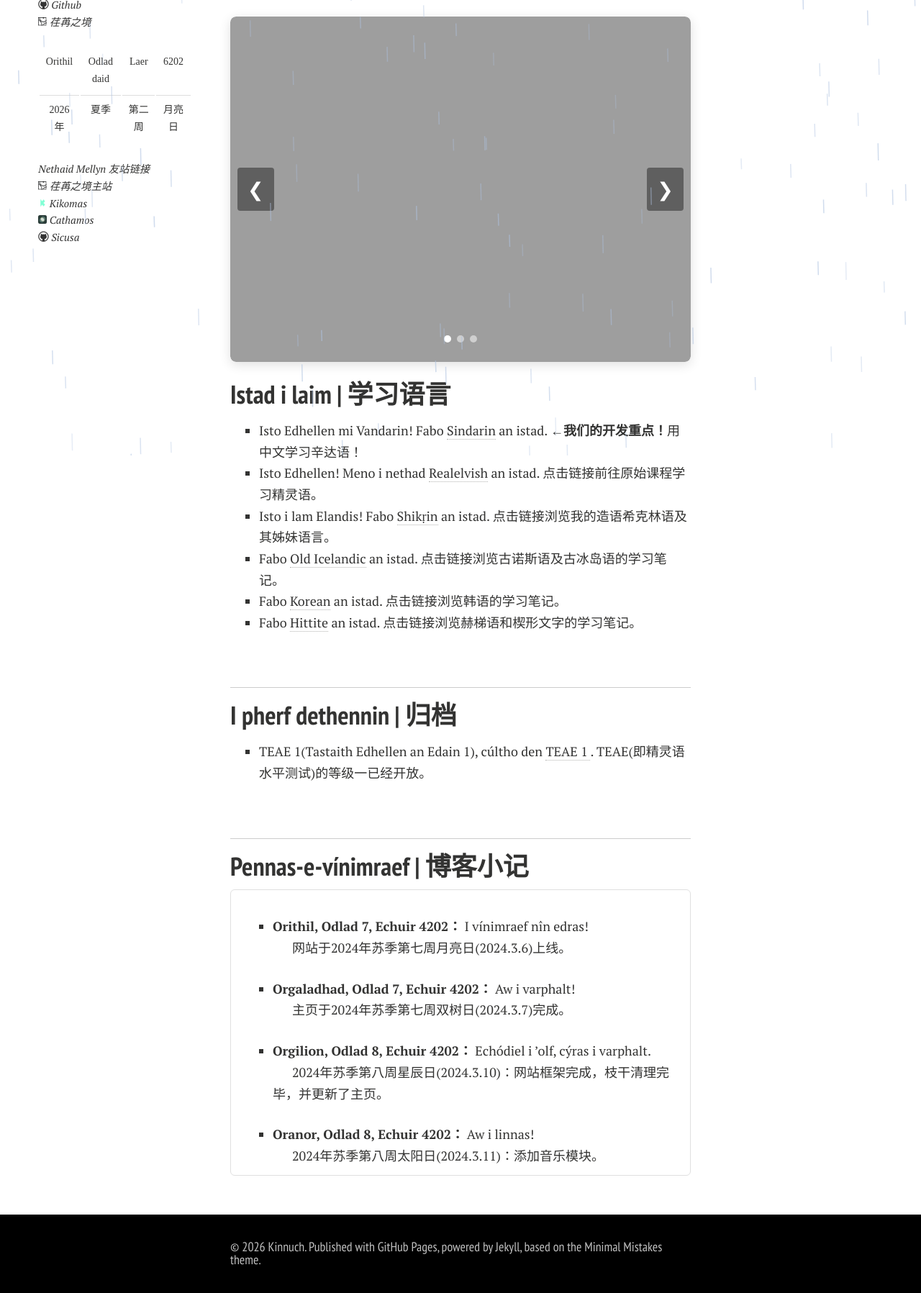
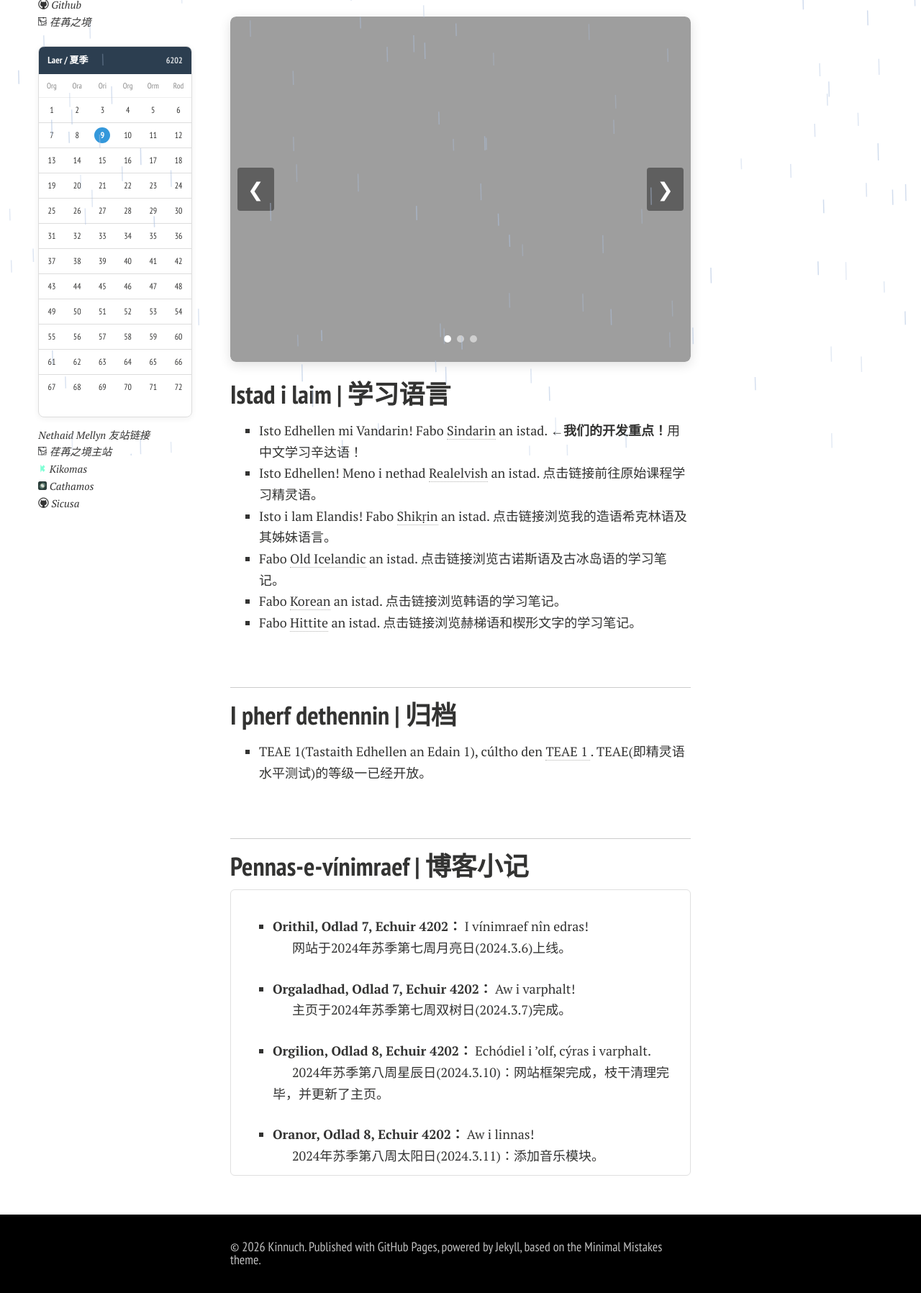
Before and after one commit to Kinnuch/kinnuch.github.io, a Jekyll site: the page built from index.md, in a window 1280 px wide, cut to the strip 267-2111 px from the top of the page. Shown: the top 1797 px of the strip at 72% size. Built offline with Jekyll 4.4.1, drawn with Linux system fonts in a browser that asks for light colours; nearby versions of some CDN libraries; comment, search, counter and statistics services are not loaded; a style sheet for code colours, icons or effects is not loaded; our own code applies the rules of GitHub Pages for plain Markdown files; some of the changed lines change nothing that is shown.

Commit message:
update Calender module

```diff
--- a/_includes/author-bio.html
+++ b/_includes/author-bio.html
@@ -15,25 +15,8 @@
     width ="12px"
     height="12px"/> 荏苒之境</a></p>
 
-<head>
-    <style>
-        .Calendar table{
-            background-color: #f7f7f7f7;
-            max-width: 200px;
-        }
-        td{font-size: 14px; text-align: center;font-family: 'Times New Roman', Times, serif;}
-    </style>
-</head>
-<body>
-    <div id="CalendarFrame">
-        <table class="Calendar">
-            <thead>
-                <tr id="Sindarin"></tr>
-                <tr id="Mandarin"></tr>
-            </thead>
-        </table>
-    </div>
-    <script src="https://kinnuch.github.io/assets/js/calendar.js"></script>
+<div id="CalendarFrame" class="cal-frame"></div>
+<script src="https://kinnuch.github.io/assets/js/calendar.js"></script>
     <div>
         <p>Nethaid Mellyn 友站链接</p>
         <p style="text-indent:0;"><a href="https://gilatod.art">
@@ -57,6 +40,5 @@
         <p style="text-indent:0;"><a href="https://github.com/sicusa">
             <i class="icon-github"></i> Sicusa</a></p>
     </div>
-</body>
 
 <!-- Lastly modified by Kinnuch in 2025/04/24 -->
--- a/assets/css/homepage.css
+++ b/assets/css/homepage.css
@@ -145,3 +145,145 @@
   pointer-events: none;
   z-index: 9999;
 }
+
+/* Calendar */
+.cal-frame {
+  max-width: 220px;
+  border: 1px solid #ddd;
+  border-radius: 8px;
+  overflow: hidden;
+  font-family: 'PT Sans Narrow', sans-serif;
+  font-size: 13px;
+  margin: 1em 0;
+  box-shadow: 0 2px 8px rgba(0,0,0,0.06);
+}
+
+.cal-header {
+  display: flex;
+  justify-content: space-between;
+  align-items: center;
+  padding: 8px 12px;
+  background: #2c3e50;
+  color: #fff;
+  font-weight: 700;
+}
+
+.cal-season { font-size: 13px; }
+.cal-year { font-size: 12px; opacity: 0.8; }
+
+.cal-grid {
+  width: 100%;
+  border-collapse: collapse;
+  background: #fff;
+}
+
+.cal-grid th {
+  padding: 4px 2px;
+  font-size: 11px;
+  color: #888;
+  font-weight: 400;
+  border-bottom: 1px solid #eee;
+}
+
+.cal-grid td {
+  padding: 5px 2px;
+  text-align: center;
+  cursor: default;
+  transition: background 0.15s;
+}
+
+.cal-grid td:hover {
+  background: #f0f4f8;
+}
+
+.cal-day-num {
+  display: inline-block;
+  width: 22px;
+  height: 22px;
+  line-height: 22px;
+  border-radius: 50%;
+  font-size: 12px;
+}
+
+.cal-today .cal-day-num {
+  background: #3498db;
+  color: #fff;
+  font-weight: 700;
+}
+
+.cal-special {
+  padding: 12px;
+  text-align: center;
+  background: #fff;
+}
+
+.cal-special-day {
+  display: inline-block;
+  padding: 4px 10px;
+  margin: 3px;
+  border-radius: 12px;
+  background: #f0f0f0;
+  font-size: 12px;
+}
+
+.cal-special-day.cal-today {
+  background: #3498db;
+  color: #fff;
+  font-weight: 700;
+}
+
+.cal-detail {
+  padding: 8px 12px;
+  border-top: 1px solid #eee;
+  background: #fafafa;
+  font-size: 12px;
+  color: #555;
+}
+
+.cal-detail p {
+  margin: 2px 0;
+  text-indent: 0;
+}
+
+/* Calendar dark mode */
+[data-theme="dark"] .cal-frame {
+  border-color: #444;
+  box-shadow: 0 2px 8px rgba(0,0,0,0.3);
+}
+
+[data-theme="dark"] .cal-header {
+  background: #1a2533;
+}
+
+[data-theme="dark"] .cal-grid {
+  background: #1e1e30;
+}
+
+[data-theme="dark"] .cal-grid th {
+  color: #888;
+  border-bottom-color: #333;
+}
+
+[data-theme="dark"] .cal-grid td:hover {
+  background: #2a2a3e;
+}
+
+[data-theme="dark"] .cal-special {
+  background: #1e1e30;
+}
+
+[data-theme="dark"] .cal-special-day {
+  background: #2a2a3e;
+  color: #ccc;
+}
+
+[data-theme="dark"] .cal-special-day.cal-today {
+  background: #2980b9;
+  color: #fff;
+}
+
+[data-theme="dark"] .cal-detail {
+  background: #1a1a2e;
+  border-top-color: #333;
+  color: #aaa;
+}
--- a/assets/js/calendar.js
+++ b/assets/js/calendar.js
@@ -5,187 +5,146 @@ var MandarinSeason = ["新年", "春季", "夏季", "秋季", "年半", "落季"
 var MandarinDay = ["星辰日", "太阳日", "月亮日", "双树日", "天穹日", "维拉日"];
 var MandarinWeek = ["一", "二", "三", "四", "五", "六", "七", "八", "九", "十", "十一", "十二"];
 
-function showCalendar(Year, Month, Day){
+var SeasonDays = [1, 54, 72, 54, 3, 54, 72, 54, 1];
+
+function getSeason(Year, Month, Day) {
     var Season = -1;
+    switch(Month){
+        case 1: Season = (Day >= 27) ? 7 : 6; break;
+        case 2: Season = (Day == 29) ? 9 : 7; break;
+        case 3:
+            if (Day <= 21) Season = 7;
+            else if (Day == 22) Season = 8;
+            else if (Day == 23) Season = 0;
+            else Season = 1;
+            break;
+        case 4: Season = 1; break;
+        case 5: Season = (Day <= 16) ? 1 : 2; break;
+        case 6: Season = 2; break;
+        case 7: Season = (Day <= 27) ? 2 : 3; break;
+        case 8: Season = 3; break;
+        case 9:
+            if (Day <= 19) Season = 3;
+            else if (Day <= 22) Season = 4;
+            else Season = 5;
+            break;
+        case 10: Season = 5; break;
+        case 11: Season = (Day <= 15) ? 5 : 6; break;
+        case 12: Season = 6; break;
+    }
+    return Season;
+}
+
+function getAc(Season, Month, Day) {
     var Ac = -1;
-    var SDay = -1;
-    var SWeek = -1;
-    var SYear;
-    var sy = String(Year);
-    SYear = sy[3] + sy[2] + sy[1] + sy[0];
-    switch(Month){
-        case 1:{
-            if (Day >= 27) {Season = 7;}
-            else {Season = 6;}
+    if (Season == 0 || Season == 4 || Season == 8 || Season == 9) return Ac;
+    switch(Season){
+        case 1:
+            if (Month==3) Ac=Day-24; else if(Month==4) Ac=Day+7; else if(Month==5) Ac=Day+37;
+            break;
+        case 2:
+            if (Month==5) Ac=Day-17; else if(Month==6) Ac=Day+14; else if(Month==7) Ac=Day+44;
+            break;
+        case 3:
+            if (Month==7) Ac=Day-28; else if(Month==8) Ac=Day+3; else if(Month==9) Ac=Day+34;
+            break;
+        case 5:
+            if (Month==9) Ac=Day-23; else if(Month==10) Ac=Day+7; else if(Month==11) Ac=Day+38;
+            break;
+        case 6:
+            if (Month==11) Ac=Day-16; else if(Month==12) Ac=Day+14; else if(Month==1) Ac=Day+45;
+            break;
+        case 7:
+            if (Month==1) Ac=Day-27; else if(Month==2) Ac=Day+4; else if(Month==3) Ac=Day+32;
             break;
     }
-        case 2:{
-            if (Day == 29) {Season = 9;}
-            else {Season = 7;}
-            break;
+    return Ac;
 }
-        case 3:{
-            if (Day <= 21) {Season = 7;}
-            else{
-                if (Day == 22) {Season = 8;}
-                else{
-                    if (Day == 23) {Season = 0;}
-                    else {Season = 1;}
-                }
-            }
-            break;
-        }
-        case 4:{Season = 1; break;}
-        case 5:{
-            if (Day <= 16) {Season = 1;}
-            else {Season = 2;}
-            break;
-        }
-        case 6:{Season = 2;break;}
-        case 7:{
-            if (Day <= 27) {Season = 2;}
-            else {Season = 3;}
-            break;
-        }
-        case 8:{Season = 3; break;}
-        case 9:{
-            if (Day <= 19) {Season = 3;}
-            else{
-                if (Day > 19 && Day <= 22) {Season = 4;}
-                else {Season = 5;}
-            }
-            break;
-        }
-        case 10:{Season = 5; break;}
-        case 11:{
-            if (Day <= 15) {Season = 5;}
-            else {Season = 6;}
-            break;
-        }
-        case 12:{Season = 6; break;}
-    }
-    if (Season != 0 && Season != 4 && Season != 8 && Season != 9){
-        switch(Season){
-            case 1:{
-                switch(Month){
-                    case 3: Ac = Day - 24;
-                    break;
-                    case 4: Ac = Day + 7;
-                    break;
-                    case 5: Ac = Day + 37;
-                    break;
-                }
-                break;
-            }
-            case 2:{
-                switch(Month){
-                    case 5: Ac = Day - 17;
-                    break;
-                    case 6: Ac = Day + 14;
-                    break;
-                    case 7: Ac = Day + 44;
-                    break;
-                }
-                break;
-            }
-            case 3:{
-                switch(Month){
-                    case 7: Ac = Day - 28;
-                    break;
-                    case 8: Ac = Day + 3;
-                    break;
-                    case 9: Ac = Day + 34;
-                    break;
-                }
-                break;
-            }
-            case 5:{
-                switch(Month){
-                    case 9: Ac = Day - 23;
-                    break;
-                    case 10: Ac = Day + 7;
-                    break;
-                    case 11: Ac = Day + 38;
-                    break;
-                }
-                break;
-            }
-            case 6:{
-                switch(Month){
-                    case 11: Ac = Day - 16;
-                    break;
-                    case 12: Ac = Day + 14;
-                    break;
-                    case 1: Ac = Day + 45;
-                    break;
-                }
-                break;
-            }
-            case 7:{
-                switch(Month){
-                    case 1: Ac = Day - 27;
-                    break;
-                    case 2: Ac = Day + 4;
-                    break;
-                    case 3: Ac = Day + 32;
-                    break;
-                }
-                break;
-            }
-        }
-    }
+
+function showCalendar(Year, Month, Day){
+    var Season = getSeason(Year, Month, Day);
+    var Ac = getAc(Season, Month, Day);
+    var SDay = -1, SWeek = -1;
+    var sy = String(Year);
+    var SYear = sy[3] + sy[2] + sy[1] + sy[0];
+
     if (Ac != -1){
         SDay = Ac % 6;
         SWeek = (Ac - SDay) / 6;
     }
-    var tsHtml;
-    if (Season != 0 && Season != 4 && Season != 8 && Season != 9){
-        tsHtml = "<td>" + SindarinDay[SDay] + "</td>";
-        tsHtml += "<td>Odlad " + SindarinWeek[SWeek] + "</td>";
+
+    var totalDays = SeasonDays[Season] || 1;
+    var weeks = Math.ceil(totalDays / 6);
+
+    var html = '<div class="cal-header">';
+    html += '<span class="cal-season">' + SindarinSeason[Season] + ' / ' + MandarinSeason[Season] + '</span>';
+    html += '<span class="cal-year">' + SYear + '</span>';
+    html += '</div>';
+
+    if (totalDays > 1 && Season != 4 && Season != 9) {
+        html += '<table class="cal-grid"><thead><tr>';
+        for (var d = 0; d < 6; d++) {
+            html += '<th title="' + MandarinDay[d] + '">' + SindarinDay[d].substring(0,3) + '</th>';
         }
-    else{
-        if (Season == 0 || Season == 8){tsHtml = "";}
-        if (Season == 4){tsHtml = "<td>Arad " + SindarinWeek[Day - 20] + "</td>";}
-        if (Season == 9){
+        html += '</tr></thead><tbody>';
+        for (var w = 0; w < weeks; w++) {
+            html += '<tr>';
+            for (var d = 0; d < 6; d++) {
+                var dayNum = w * 6 + d;
+                if (dayNum < totalDays) {
+                    var isToday = (w === SWeek && d === SDay);
+                    var cls = isToday ? ' class="cal-today"' : '';
+                    var weekLabel = MandarinWeek[w] + '周' + MandarinDay[d];
+                    html += '<td' + cls + ' title="' + weekLabel + '"><span class="cal-day-num">' + (dayNum+1) + '</span></td>';
+                } else {
+                    html += '<td></td>';
+                }
+            }
+            html += '</tr>';
+        }
+        html += '</tbody></table>';
+    } else if (Season == 4) {
+        html += '<div class="cal-special">';
+        for (var i = 0; i < 3; i++) {
+            var isToday = (Day - 20 === i);
+            var cls = isToday ? ' cal-today' : '';
+            html += '<span class="cal-special-day' + cls + '">Arad ' + MandarinWeek[i] + '</span>';
+        }
+        html += '</div>';
+    } else {
+        var label = (Season == 0) ? 'Orvinui / 新年' : (Season == 8) ? 'Penninor / 除夕' : 'Penninor / 闰日';
+        html += '<div class="cal-special"><span class="cal-special-day cal-today">' + label + '</span></div>';
+    }
+
+    html += '<div class="cal-detail" id="cal-detail" style="display:none;">';
+    if (SDay != -1) {
+        html += '<p>' + SindarinDay[SDay] + ' / ' + MandarinDay[SDay] + '</p>';
+        html += '<p>Odlad ' + SindarinWeek[SWeek] + ' / 第' + MandarinWeek[SWeek] + '周</p>';
+    } else if (Season == 4) {
+        html += '<p>Arad ' + MandarinWeek[Day - 20] + ' / 年半第' + MandarinWeek[Day - 20] + '天</p>';
+    } else if (Season == 9) {
         var leap = ((Year % 100) % 12) / 4;
         if (leap == 0) leap = 3;
-            tsHtml = "<td>Arad " + SindarinWeek[2 + leap] + "</td>";
+        html += '<p>Arad ' + SindarinWeek[2 + leap] + ' / 闰日</p>';
     }
+    html += '<p>' + SindarinSeason[Season] + ' ' + SYear + '</p>';
+    html += '</div>';
+
+    var frame = document.getElementById('CalendarFrame');
+    frame.innerHTML = html;
+
+    var todayCells = frame.querySelectorAll('.cal-today');
+    var detail = document.getElementById('cal-detail');
+    for (var i = 0; i < todayCells.length; i++) {
+        todayCells[i].style.cursor = 'pointer';
+        todayCells[i].addEventListener('click', function() {
+            if (detail.style.display === 'none') {
+                detail.style.display = 'block';
+            } else {
+                detail.style.display = 'none';
             }
-    if (Season != 9) {tsHtml += "<td>" + SindarinSeason[Season] + "</td>";}
-    else {
-        var leapYear = ((Year % 100) % 12);
-        if (leapYear != 0) leapYear = Year + 12 - leapYear;
-        else leapYear = Year;
-        var sly = String(leapYear);
-        tsHtml += "<td>Amin " + sly[3] + sly[2] + sly[1] + sly[0] + "</td>";
+        });
     }
-    tsHtml += "<td>" + SYear + "</td>";
-    var tsbody = document.getElementById('Sindarin');
-    tsbody.innerHTML = tsHtml;
-    var tmHtml = "<td>" + String(Year) + "年</td>";
-    if (Season != 9) {tmHtml += "<td>" + MandarinSeason[Season] + "</td>";}
-    else {
-        var leapYear = ((Year % 100) % 12);
-        if (leapYear != 0) leapYear = Year + 12 - leapYear;
-        else leapYear = Year;
-        var sly = String(leapYear);
-        tmHtml += "<td>闰于" + sly[3] + sly[2] + sly[1] + sly[0] + "年年半</td>";
-    }
-    if (Season != 0 && Season != 4 && Season != 8 && Season != 9){
-        tmHtml += "<td>第" + MandarinWeek[SWeek] + "周</td>";
-        tmHtml += "<td>" + MandarinDay[SDay] + "</td>";
-    }
-    else{
-        if (Season == 4){tmHtml += "<td>第" + MandarinWeek[Day - 20] + "天</td>";}
-        if (Season == 9){
-            var leap = ((Year % 100) % 12) / 4;
-            if (leap == 0) leap = 3;
-            tmHtml += "<td>第" + MandarinWeek[2 + leap] + "天(闰)</td>";
-        }
-    }
-    var tmbody = document.getElementById('Mandarin');
-    tmbody.innerHTML = tmHtml;
 }
 
 var curDate = new Date();
```
Lines whose indentation alone changed are shown as unchanged.
